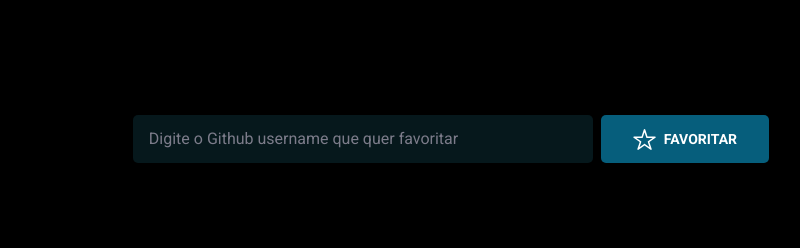
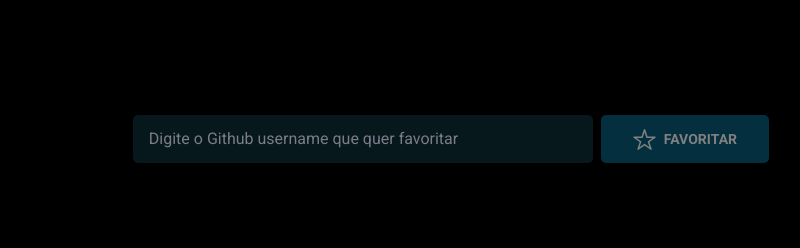
Before and after one commit to kauankarvalho/GitFav, a website with bundled scripts: page index.html in a window 1280 px wide. Both pictures are taken after a click on the button "FAVORITAR". Shown: the top 248 px of the page, 351-1151 px from the left. Built offline with nearby package versions, Linux system fonts and the light colour scheme; no server answers.

Commit message:
feat: disable the add new favorite button while the script searches for the user.

```diff
--- a/index.html
+++ b/index.html
@@ -38,7 +38,7 @@
 
         <button
           id="add-favorite"
-          class="group flex items-center justify-center gap-[0.8rem] rounded-[0.5rem] bg-[#065E7C] px-[3.2rem] py-[1.2rem] text-[1.4rem]/[2.4rem] font-bold uppercase text-white transition-all duration-[0.2s] hover:bg-white hover:text-[#065E7C]"
+          class="group flex items-center justify-center gap-[0.8rem] rounded-[0.5rem] bg-[#065E7C] px-[3.2rem] py-[1.2rem] text-[1.4rem]/[2.4rem] font-bold uppercase text-white transition-all duration-[0.2s] enabled:hover:bg-white enabled:hover:text-[#065E7C]"
         >
           <svg width="23" height="21" viewBox="0 0 23 21" fill="none" xmlns="http://www.w3.org/2000/svg">
             <path
--- a/src/js/modules/favorites.js
+++ b/src/js/modules/favorites.js
@@ -1,3 +1,4 @@
+import { toggleButtonAttributesAndClass } from "../utils.js"
 import { GithubUserAPI } from "./githubUserAPI.js"
 
 export class Favorites {
@@ -30,12 +31,18 @@ export class Favorites {
         throw new Error("🟨 Usuário já adicionado!")
       }
 
+      toggleButtonAttributesAndClass(this.button)
+
       const user = await GithubUserAPI.search(username)
       if (user.login === undefined) {
+        toggleButtonAttributesAndClass(this.button)
         throw new Error("🟥 Usuário não encontrado!")
       }
 
+      toggleButtonAttributesAndClass(this.button)
+
       this.entries = [user, ...this.entries]
+
       this.update()
       this.save()
     } catch (error) {
--- /dev/null
+++ b/src/js/utils.js
@@ -0,0 +1,4 @@
+export function toggleButtonAttributesAndClass(button) {
+  button.toggleAttribute("disabled")
+  button.classList.toggle("group")
+}
--- a/src/style/main.css
+++ b/src/style/main.css
@@ -5,3 +5,8 @@
 input[type="search"]::-webkit-search-cancel-button {
   display: none;
 }
+
+:disabled {
+  cursor: no-drop;
+  opacity: 0.5;
+}
```
Also changed, not shown: dist/style.css.
